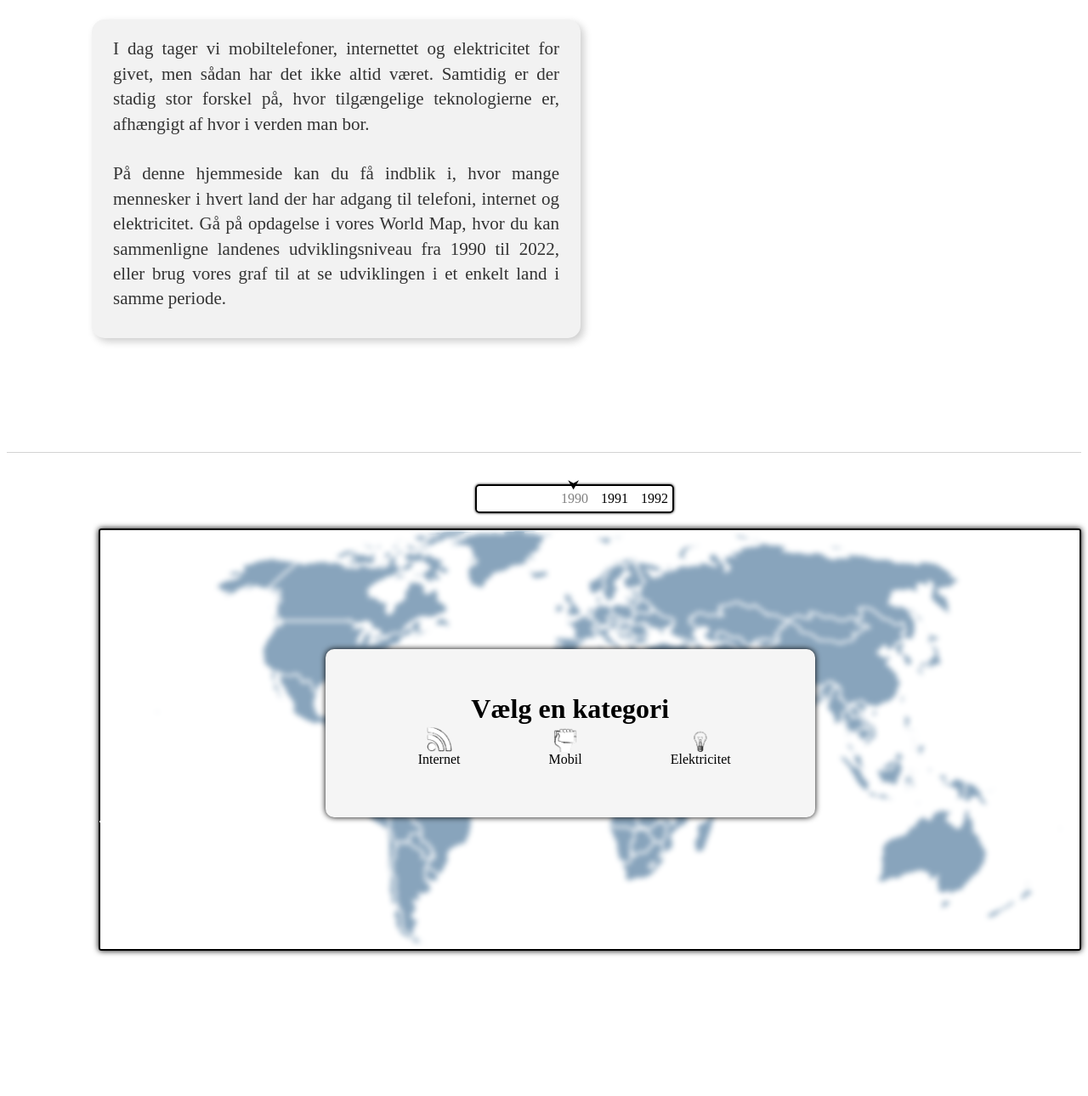
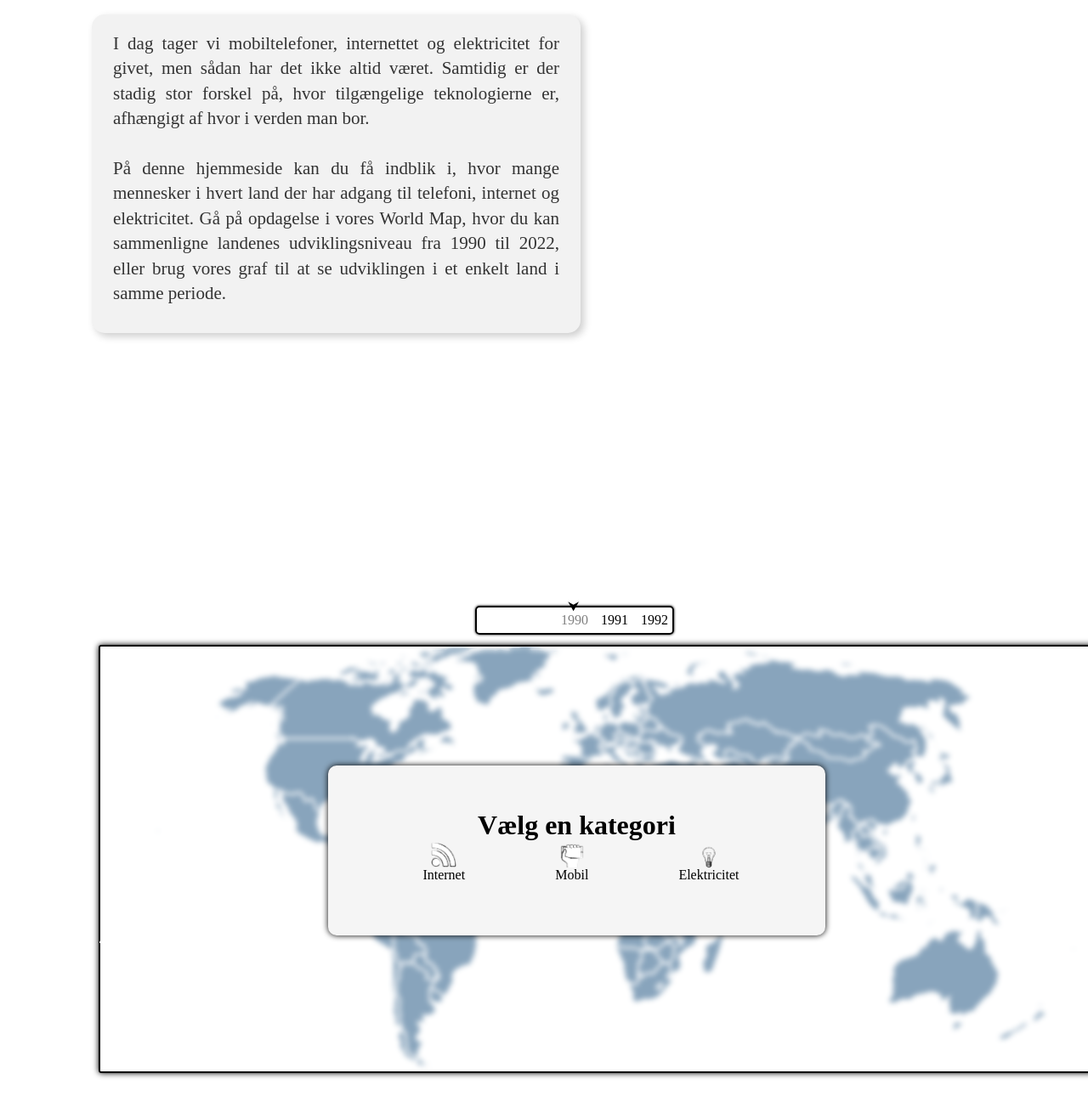
Before and after one commit to MohammadHHaj/Gruppe3-Projektopgave, a website: page frontend/index.html in a window 1280 px wide. Shown: the part 135-1425 px from the top of the page at 85% size. Drawn offline with nearby package versions, Linux system fonts and the light colour scheme; no server answers.

Commit message:
Ændret i sektioner

```diff
--- a/frontend/styles.css
+++ b/frontend/styles.css
@@ -6,34 +6,37 @@ body {
 /*Førsteside*/
 #sektion1 {
   position: relative;
-  width: 100%;
-  height: 500px;
+  width: 100vw;
+  height: 100vh;
+  bottom: -50px;
+  margin-bottom: -50px;
 }
 
 #sektion2 {
   position: relative;
-  top: 50px;
-  width: 100%;
-  height: 650px;
-  border-top: 1px solid lightgray;
+  /* top: 50px; */
+  width: 100vw;
+  height: 100vh;
+  margin-top: -35px;
 }
 
 #sektion3 {
   position: relative;
-  width: 100%;
-  height: 650px;
+  width: 100vw;
+  height: 100vh;
   top: 90px;
 }
 
 #sektion4 {
   position: relative;
-  width: 100%;
-  height: 650px;
+  width: 100vw;
+  height: 100vh;
 }
 
 #overskriftdiv h1 {
   text-align: center;
   text-shadow: 1px 1px 2px black;
+  margin-top: -35px;
 }
 
 #brodtekst {
@@ -71,7 +74,7 @@ body {
 }
 #arrow {
   position: relative;
-  top: 29px;
+  top: 64px;
   left: 660px;
 }
 #year-selector {
@@ -87,7 +90,7 @@ body {
   overflow-x: scroll;
   overflow-y: hidden;
   left: 551px;
-  top: -13px;
+  top: 22px;
 }
 
 #year-selector::-webkit-scrollbar {
@@ -129,6 +132,7 @@ body {
   justify-content: space-between;
   color: #000000;
   height: 300px;
+  top: 28px;
 }
 
 .radio-input label {
@@ -191,10 +195,10 @@ body {
   border-width: 2px;
   border-style: solid;
   border-color: black;
-  width: 100%;
+  width: 100vw;
   height: auto;
   position: relative;
-  top: 5px;
+  top: 34px;
   box-shadow: 0px 0px 7px black;
 }
 /*Forlaget*/
@@ -350,7 +354,7 @@ body {
 #grafenbox {
   height: 534px;
   width: 885px;
-  border-top:1px solid #000000;
+  border-top: 1px solid #000000;
   border-left: 1px solid #000000;
   position: absolute;
   top: 100px;
@@ -463,8 +467,8 @@ body {
   justify-content: flex-start;
   margin: 5px 0;
 }
-/*
-.farve-info div::before {
+
+/* .farve-info div::before {
   content: "";
   width: 15px;
   height: 15px;
@@ -480,7 +484,7 @@ body {
   z-index: 2;
   text-shadow: 1px 2px 2px rgba(1, 0, 0, 0.6);
   font-size: 15px;
-  top: 150px;
+  top: 94px;
 
   letter-spacing: 0.1em;
   display: inline-block;
```
Also changed, not shown: frontend/index.html (+2 -0 lines).
